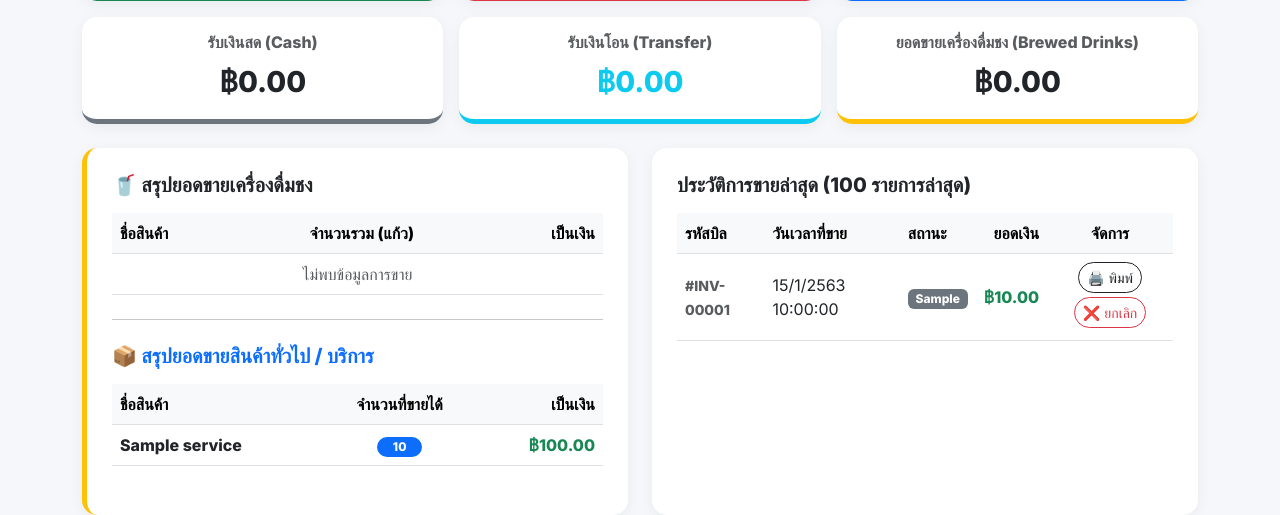
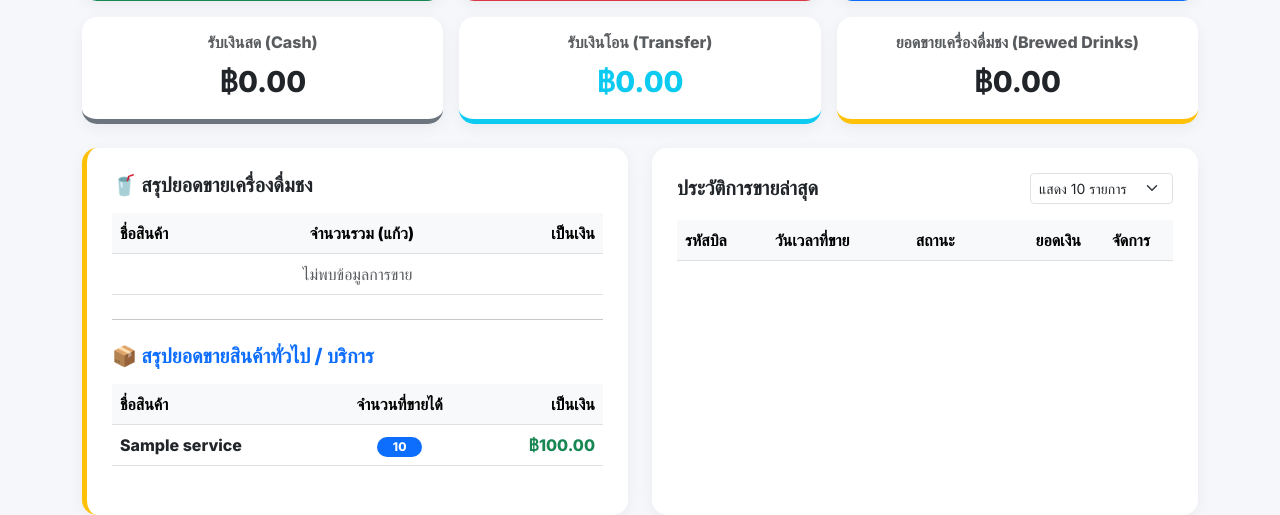
Before and after one commit to aodarmys-ops/pjcopyshop, a Flask app: page /reports in a window 1280 px wide. Shown: the part 345-860 px from the top of the page. Run offline with Flask 3, Linux system fonts and the light colour scheme; tables that the repository leaves empty hold one stand-in row (values such as "Sample post"); lists and menus that the app fills with data are empty.

Commit message:
Add client-side pagination to Recent Sales table and increase fetch limit

```diff
--- a/app.py
+++ b/app.py
@@ -622,7 +622,7 @@ def get_reports():
     total_expenses = expenses_result['total_expenses'] if expenses_result['total_expenses'] else 0.0
 
     # Recent Sales List
-    recent_sales_query += " ORDER BY timestamp DESC LIMIT 100" # Increase limit if filtering by date
+    recent_sales_query += " ORDER BY timestamp DESC LIMIT 1000" # Increase limit if filtering by date
     recent_sales = conn.execute(recent_sales_query, params).fetchall()
 
     # Itemized Sales Summary
--- a/templates/reports.html
+++ b/templates/reports.html
@@ -133,7 +133,15 @@
             <!-- Recent Sales Table -->
             <div class="col-md-6">
                 <div class="glass-card">
-                    <h5 class="fw-bold mb-3" id="salesTableTitle">ประวัติการขายล่าสุด (100 รายการล่าสุด)</h5>
+                    <div class="d-flex justify-content-between align-items-center mb-3">
+                        <h5 class="fw-bold m-0" id="salesTableTitle">ประวัติการขายล่าสุด</h5>
+                        <select id="salesPageSize" class="form-select form-select-sm w-auto" onchange="changeSalesPageSize()">
+                            <option value="10" selected>แสดง 10 รายการ</option>
+                            <option value="20">แสดง 20 รายการ</option>
+                            <option value="50">แสดง 50 รายการ</option>
+                            <option value="100">แสดง 100 รายการ</option>
+                        </select>
+                    </div>
                     <div class="table-responsive">
                         <table class="table table-hover align-middle">
                             <thead class="table-light">
@@ -150,12 +158,22 @@
                             </tbody>
                         </table>
                     </div>
+                    <div class="d-flex justify-content-between align-items-center mt-3">
+                        <small class="text-muted" id="salesPageInfo"></small>
+                        <ul class="pagination pagination-sm m-0" id="salesPagination">
+                            <!-- Pagination rendered by JS -->
+                        </ul>
+                    </div>
                 </div>
             </div>
         </div>
     </div>
 
     <script>
+        let allRecentSales = [];
+        let currentSalesPage = 1;
+        let salesPageSize = 10;
+
         async function fetchReports() {
             const startDate = document.getElementById('startDate').value;
             const endDate = document.getElementById('endDate').value;
@@ -163,9 +181,9 @@
             let url = '/api/reports';
             if (startDate && endDate) {
                 url += `?start_date=${startDate}&end_date=${endDate}`;
-                document.getElementById('salesTableTitle').innerText = `ประวัติการขาย (ตั้งแต่วันที่ ${startDate} ถึง ${endDate})`;
+                document.getElementById('salesTableTitle').innerText = `ประวัติการขาย (${startDate} ถึง ${endDate})`;
             } else {
-                document.getElementById('salesTableTitle').innerText = `ประวัติการขายล่าสุด (100 รายการล่าสุด)`;
+                document.getElementById('salesTableTitle').innerText = `ประวัติการขายล่าสุด`;
             }
 
             const res = await fetch(url);
@@ -261,12 +279,37 @@
                 `;
             }
 
-            // Update Table - Recent Sales
+
+            // Render Recent Sales with Pagination
+            allRecentSales = data.recent_sales || [];
+            currentSalesPage = 1;
+            renderRecentSales();
+        }
+
+        function changeSalesPageSize() {
+            salesPageSize = parseInt(document.getElementById('salesPageSize').value);
+            currentSalesPage = 1;
+            renderRecentSales();
+        }
+
+        function goToSalesPage(page) {
+            currentSalesPage = page;
+            renderRecentSales();
+        }
+
+        function renderRecentSales() {
             const tbody = document.getElementById('salesTable');
             tbody.innerHTML = '';
 
-            if (data.recent_sales && data.recent_sales.length > 0) {
-                data.recent_sales.forEach(s => {
+            if (allRecentSales.length > 0) {
+                const totalPages = Math.ceil(allRecentSales.length / salesPageSize);
+                if (currentSalesPage > totalPages) currentSalesPage = totalPages;
+
+                const startIdx = (currentSalesPage - 1) * salesPageSize;
+                const endIdx = startIdx + salesPageSize;
+                const pageData = allRecentSales.slice(startIdx, endIdx);
+
+                pageData.forEach(s => {
                     const d = new Date(s.timestamp).toLocaleString('th-TH');
                     let badgeColor = 'secondary';
                     if(s.payment_status === 'ยกเลิกบิล') badgeColor = 'danger';
@@ -284,15 +327,41 @@
                         <td><span class="badge bg-${badgeColor}">${statusText}</span></td>
                         <td class="text-end fw-bold ${isVoided ? 'text-muted' : 'text-success'}">${fmt(s.total_amount)}</td>
                         <td class="text-center">
-                            <a href="/receipt/${s.id}" target="_blank" class="btn btn-sm btn-outline-dark rounded-pill mb-1">🖨️ พิมพ์</a>
-                            ${!isVoided ? `<button onclick="voidSale(${s.id})" class="btn btn-sm btn-outline-danger rounded-pill mb-1">❌ ยกเลิก</button>` : ''}
+                            <a href="/receipt/${s.id}" target="_blank" class="btn btn-sm btn-outline-dark rounded-pill mb-1">🖨️</a>
+                            ${!isVoided ? `<button onclick="voidSale(${s.id})" class="btn btn-sm btn-outline-danger rounded-pill mb-1">❌</button>` : ''}
                         </td>
                     </tr>`;
                     tbody.innerHTML += row;
                 });
+
+                document.getElementById('salesPageInfo').innerText = `แสดง ${startIdx + 1} - ${Math.min(endIdx, allRecentSales.length)} จากทั้งหมด ${allRecentSales.length} รายการ`;
+                renderPaginationUI(totalPages);
             } else {
                 tbody.innerHTML = `<tr><td colspan="5" class="text-center text-muted">ไม่พบประวัติการขายในช่วงเวลานี้</td></tr>`;
+                document.getElementById('salesPageInfo').innerText = '';
+                document.getElementById('salesPagination').innerHTML = '';
             }
+        }
+
+        function renderPaginationUI(totalPages) {
+            const ul = document.getElementById('salesPagination');
+            ul.innerHTML = '';
+
+            if (totalPages <= 1) return;
+
+            // Prev Button
+            ul.innerHTML += `
+                <li class="page-item ${currentSalesPage === 1 ? 'disabled' : ''}">
+                    <button class="page-link" onclick="goToSalesPage(${currentSalesPage - 1})">ย้อนกลับ</button>
+                </li>
+            `;
+
+            // Next Button
+            ul.innerHTML += `
+                <li class="page-item ${currentSalesPage === totalPages ? 'disabled' : ''}">
+                    <button class="page-link" onclick="goToSalesPage(${currentSalesPage + 1})">ถัดไป</button>
+                </li>
+            `;
         }
 
         async function voidSale(id) {
```
